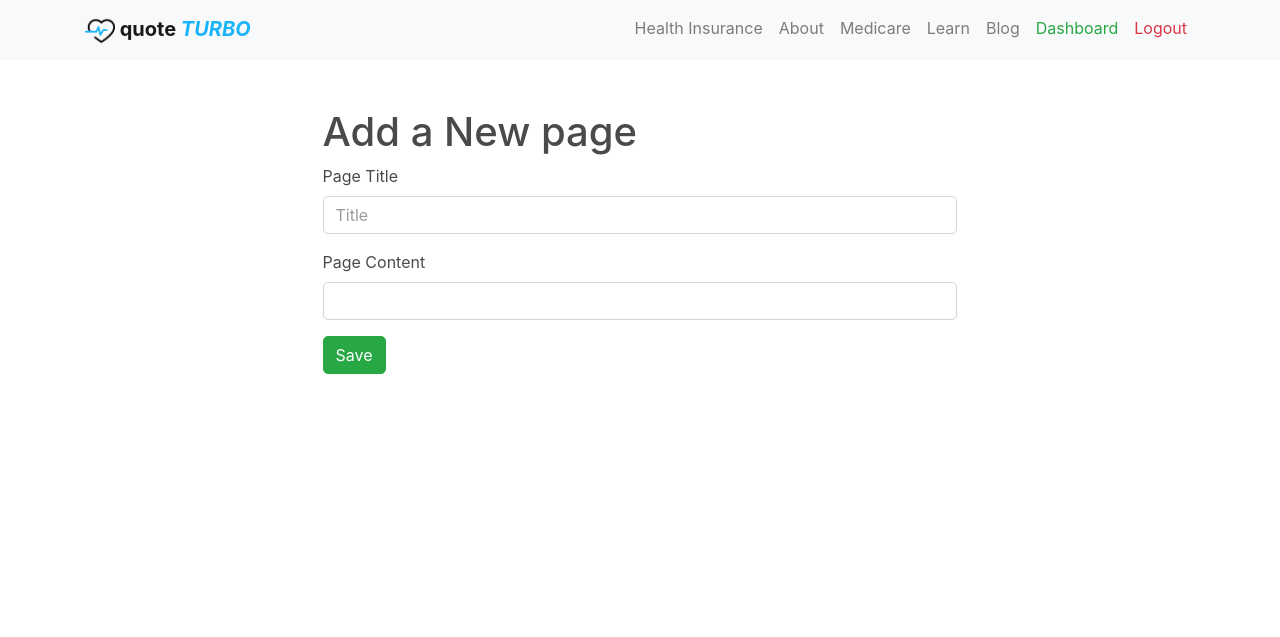
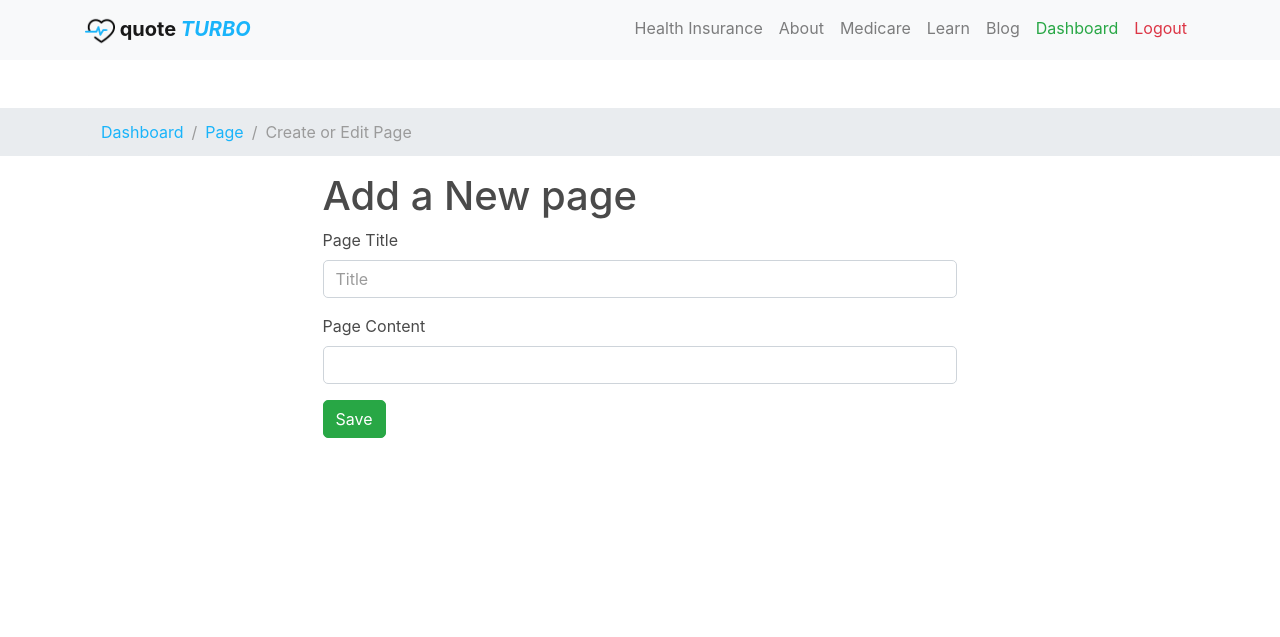
Before and after one commit to wall-e-08/qturbo, a Django app: page /dashboard/page/create/ in a window 1280 px wide. Shown: the top 637 px of the page. Run offline with Django 3.2, Linux system fonts and the light colour scheme; a user stored in the database is signed in; parts of the project's set-up code (start-up, migrations or seed data) failed here and were passed over; some libraries are stand-ins or nearby versions.

Commit message:
dashboard page: breadcrumb, url & tinymc

```diff
--- a/templates/dashboard/all_blogs.html
+++ b/templates/dashboard/all_blogs.html
@@ -4,6 +4,11 @@
 {% block title %}
     Blog | {{ block.super }}
 {% endblock title %}
+
+{% block breadcrumb %}
+    <li class="breadcrumb-item"><a href="{% url 'dashboard:index' %}">Dashboard</a></li>
+    <li class="breadcrumb-item active">Blog</li>
+{% endblock %}
 
 {% block dashboard_content %}
     <div class="container">
--- a/templates/dashboard/all_pages.html
+++ b/templates/dashboard/all_pages.html
@@ -1,5 +1,10 @@
 {% extends 'dashboard/base.html' %}
 {% load static %}
+
+{% block breadcrumb %}
+    <li class="breadcrumb-item"><a href="{% url 'dashboard:index' %}">Dashboard</a></li>
+    <li class="breadcrumb-item active">Page</li>
+{% endblock %}
 
 {% block dashboard_content %}
     <div class="container">
--- a/templates/dashboard/base.html
+++ b/templates/dashboard/base.html
@@ -8,6 +8,18 @@
 {% endblock %}
 
 {% block main_content %}
+    <div id="dsb-breadcrumb">
+        <nav style="background-color:#e9ecef">
+            <div class="container">
+                <ol class="breadcrumb">
+                    {% block breadcrumb %}
+                        <li class="breadcrumb-item active">Dashboard</li>
+                    {% endblock %}
+                </ol>
+            </div>
+        </nav>
+    </div>
+
     <div id="q-dashboard">
         {% block dashboard_content %}{% endblock %}
     </div>
--- a/templates/dashboard/blog-category_section.html
+++ b/templates/dashboard/blog-category_section.html
@@ -1,5 +1,11 @@
 {% extends 'dashboard/base.html' %}
 {% load static %}
+
+{% block breadcrumb %}
+    <li class="breadcrumb-item"><a href="{% url 'dashboard:index' %}">Dashboard</a></li>
+    <li class="breadcrumb-item"><a href="{% url 'dashboard:all_blogs' %}">Blog</a></li>
+    <li class="breadcrumb-item active">{{ type }}</li>
+{% endblock %}
 
 {% block dashboard_content %}
     <div class="container">
--- a/templates/dashboard/create_blog.html
+++ b/templates/dashboard/create_blog.html
@@ -39,6 +39,12 @@
         })
     </script>
 
+{% endblock %}
+
+{% block breadcrumb %}
+    <li class="breadcrumb-item"><a href="{% url 'dashboard:index' %}">Dashboard</a></li>
+    <li class="breadcrumb-item"><a href="{% url 'dashboard:all_blogs' %}">Blog</a></li>
+    <li class="breadcrumb-item active">Create or Edit Blog</li>
 {% endblock %}
 
 {% block dashboard_content %}
--- a/templates/dashboard/index.html
+++ b/templates/dashboard/index.html
@@ -85,7 +85,7 @@
                         },
                         section: {
                             count: "{{ data.blog.section_count }}",
-                            url: "#"
+                            url: "{% url 'dashboard:blog_section' %}"
                         },
                     },],
                 }
--- a/templates/dashboard/page_manage.html
+++ b/templates/dashboard/page_manage.html
@@ -6,10 +6,45 @@
 
     <script>
         tinymce.init({
-            selector: '#{{ form.content.name }}'
+            selector: '#{{ form.content.name }}',
+            relative_urls: false,
+            remove_script_host: false,
+            convert_urls: true,
+            height: 200,
+            theme: 'modern',
+            plugins: [
+                'autoresize advlist autolink lists link image charmap preview hr anchor pagebreak',
+                'searchreplace wordcount visualblocks visualchars code fullscreen',
+                'insertdatetime media nonbreaking save table contextmenu directionality',
+                'emoticons template paste textcolor colorpicker textpattern imagetools codesample toc'
+            ],
+            toolbar1: 'undo redo | insert | styleselect | bold italic | alignleft aligncenter alignright alignjustify | bullist numlist outdent indent | link image',
+            toolbar2: 'print preview media | forecolor backcolor emoticons | codesample',
+            image_advtab: true,
+            templates: [
+                {title: 'Test template 1', content: 'Test 1'},
+                {title: 'Test template 2', content: 'Test 2'}
+            ],
+            content_css: [
+                '//fonts.googleapis.com/css?family=Lato:300,300i,400,400i',
+                '//www.tinymce.com/css/codepen.min.css'
+            ],
+            file_browser_callback: function (fieldname, url, type, win) {
+                if (type == 'image') {
+                    $('#editor_file_upload input').click();
+                } else {
+                    $('#editor_file_upload input').click();
+                }
+            }
         })
     </script>
 
+{% endblock %}
+
+{% block breadcrumb %}
+    <li class="breadcrumb-item"><a href="{% url 'dashboard:index' %}">Dashboard</a></li>
+    <li class="breadcrumb-item"><a href="{% url 'dashboard:all_pages' %}">Page</a></li>
+    <li class="breadcrumb-item active">Create or Edit Page</li>
 {% endblock %}
 
 {% block dashboard_content %}
```
